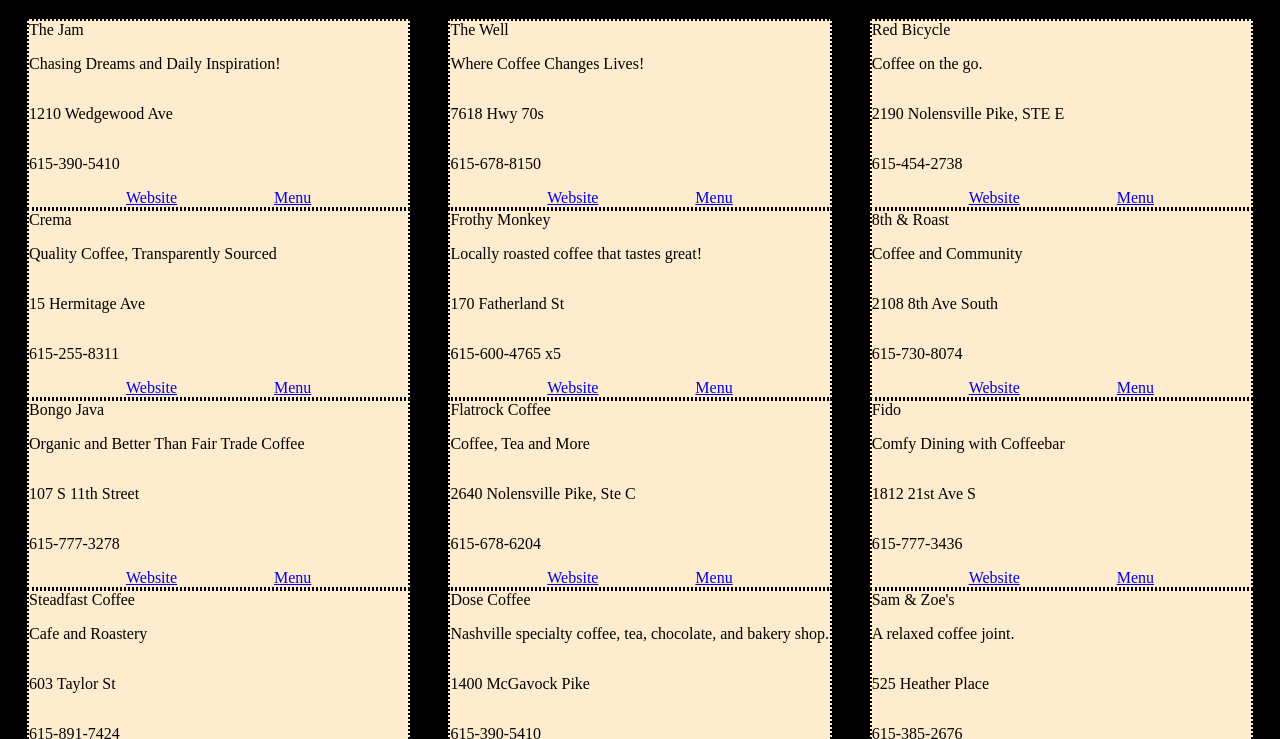
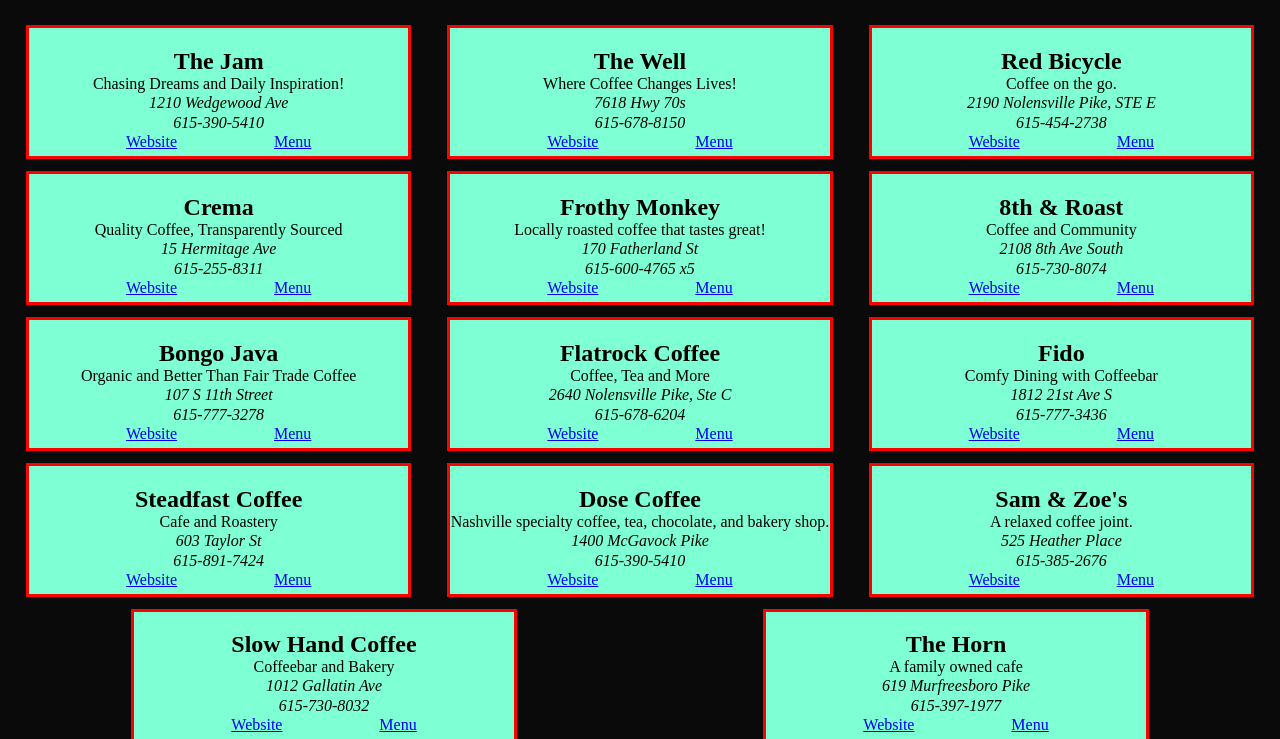
Before and after one commit to wes-mitchell/coffee-house-challenge, a plain HTML site: page index.html in a window 1280 px wide. Shown: the part 61-800 px from the top of the page. Drawn offline with Linux system fonts and the light colour scheme.

Commit message:
updated css styling and readability

```diff
--- a/index.html
+++ b/index.html
@@ -17,7 +17,8 @@
       <section class="list">
 
         <div class="shop">
-          <article>The Jam
+          <article>
+            <h2>The Jam</h2>
             <p class="tagline">Chasing Dreams and Daily Inspiration!</p>
             <p class="address">1210 Wedgewood Ave</p>
             <p class="phone-number">615-390-5410</p>
@@ -29,7 +30,8 @@
         </div>
 
         <div class="shop">
-          <article>The Well
+          <article>
+            <h2>The Well</h2>
             <p class="tagline">Where Coffee Changes Lives!</p>
             <p class="address">7618 Hwy 70s</p>
             <p class="phone-number">615-678-8150</p>
@@ -41,7 +43,8 @@
         </div>
 
         <div class="shop">
-          <article>Red Bicycle
+          <article>
+            <h2>Red Bicycle</h2>
             <p class="tagline">Coffee on the go.</p>
             <p class="address">2190 Nolensville Pike, STE E</p>
             <p class="phone-number">615-454-2738</p>
@@ -53,7 +56,8 @@
         </div>
 
         <div class="shop">
-          <article>Crema
+          <article>
+            <h2>Crema</h2>
             <p class="tagline">Quality Coffee, Transparently Sourced</p>
             <p class="address">15 Hermitage Ave</p>
             <p class="phone-number">615-255-8311</p>
@@ -65,7 +69,8 @@
         </div>
 
         <div class="shop">
-          <article>Frothy Monkey
+          <article>
+            <h2>Frothy Monkey</h2>
             <p class="tagline">Locally roasted coffee that tastes great!</p>
             <p class="address">170 Fatherland St</p>
             <p class="phone-number">615-600-4765 x5</p>
@@ -77,7 +82,8 @@
         </div>
 
         <div class="shop">
-          <article>8th &amp; Roast
+          <article>
+            <h2>8th &amp; Roast</h2>
             <p class="tagline">Coffee and Community</p>
             <p class="address">2108 8th Ave South</p>
             <p class="phone-number">615-730-8074</p>
@@ -89,7 +95,8 @@
         </div>
 
         <div class="shop">
-          <article>Bongo Java
+          <article>
+            <h2>Bongo Java</h2>
             <p class="tagline">Organic and Better Than Fair Trade Coffee</p>
             <p class="address">107 S 11th Street</p>
             <p class="phone-number">615-777-3278</p>
@@ -101,7 +108,8 @@
         </div>
 
         <div class="shop">
-          <article>Flatrock Coffee
+          <article>
+            <h2>Flatrock Coffee</h2>
             <p class="tagline">Coffee, Tea and More</p>
             <p class="address">2640 Nolensville Pike, Ste C</p>
             <p class="phone-number">615-678-6204</p>
@@ -113,7 +121,8 @@
         </div>
 
         <div class="shop">
-          <article>Fido
+          <article>
+            <h2>Fido</h2>
             <p class="tagline">Comfy Dining with Coffeebar </p>
             <p class="address">1812 21st Ave S</p>
             <p class="phone-number">615-777-3436</p>
@@ -125,7 +134,8 @@
         </div>
 
         <div class="shop">
-          <article>Steadfast Coffee
+          <article>
+            <h2>Steadfast Coffee</h2>
             <p class="tagline">Cafe and Roastery</p>
             <p class="address">603 Taylor St</p>
             <p class="phone-number">615-891-7424</p>
@@ -137,7 +147,8 @@
         </div>
 
         <div class="shop">
-          <article>Dose Coffee
+          <article>
+            <h2>Dose Coffee</h2>
             <p class="tagline">Nashville specialty coffee, tea, chocolate, and bakery shop.</p>
             <p class="address">1400 McGavock Pike</p>
             <p class="phone-number">615-390-5410</p>
@@ -149,7 +160,8 @@
         </div>
 
         <div class="shop">
-          <article>Sam &amp; Zoe's
+          <article>
+            <h2>Sam &amp; Zoe's</h2>
             <p class="tagline">A relaxed coffee joint.</p>
             <p class="address">525 Heather Place</p>
             <p class="phone-number">615-385-2676</p>
@@ -161,7 +173,8 @@
         </div>
 
         <div class="shop">
-          <article>Slow Hand Coffee
+          <article>
+            <h2>Slow Hand Coffee</h2>
             <p class="tagline">Coffeebar and Bakery</p>
             <p class="address">1012 Gallatin Ave</p>
             <p class="phone-number">615-730-8032</p>
@@ -173,7 +186,8 @@
         </div>
 
         <div class="shop">
-          <article>The Horn
+          <article>
+            <h2>The Horn</h2>
             <p class="tagline">A family owned cafe</p>
             <p class="address">619 Murfreesboro Pike</p>
             <p class="phone-number">615-397-1977</p>
--- a/main.css
+++ b/main.css
@@ -1,5 +1,5 @@
 body {
-  background-color: black;
+  background-color: rgb(10, 10, 10);
 }
 
 h1 {
@@ -11,50 +11,57 @@
   display: flex;
   flex-flow: row wrap;
   justify-content: space-around;
-  flex-wrap: wrap;
+    flex: 1 1 16%
+
 }
 
 .shop {
   width: 30%;
-  border: black 2px dotted;
-  background-color: blanchedalmond;
+  border: 3px solid red;
+  margin: 6px;
+  background-color: aquamarine;
+}
+
+.tagline {
+  display: flex;
+  justify-content: center;
+  margin: 0px;
 }
 
 .shoplinks {
   display: flex;
-  flex-direction: row;
-  align-items: flex-end;
   justify-content: space-evenly;
+  margin-bottom: 5px;
 }
 
-/* article a {
+.address {
   display: flex;
-  flex-direction: row;
-  align-self: flex-end;
-} */
+  justify-content: center;
+  font-style: italic;
+  margin: 1px;
+}
 
+.phone-number {
+  display: flex;
+  justify-content: center;
+  font-style: italic;
+  margin: 1px;
+}
 article {
   display: flex;
   flex-wrap: wrap;
   flex-direction: column;
-  justify-content: flex-start;
 }
 
 article a {
   display: flex;
   flex-direction: row;
   flex-wrap: wrap;
+
 }
 
-.tagline {
+h2 {
   display: flex;
+  justify-content: center;
+  margin-bottom: 0px;
 }
-
-
-
-
-/* <p class="tagline">Chasing Dreams and Daily Inspiration!</p>
-<p class="address">1210 Wedgewood Ave</p>
-<p class="phone-number">615-390-5410</p>
-<a class="webaddress" href="https://nashvillejamco.com/pages/nashville-jam-cafe">Website</a>
-<a class="menuaddress" href="https://nashvillejamco.com/pages/nashville-jam-cafe/menu">Menu</a> */
```
